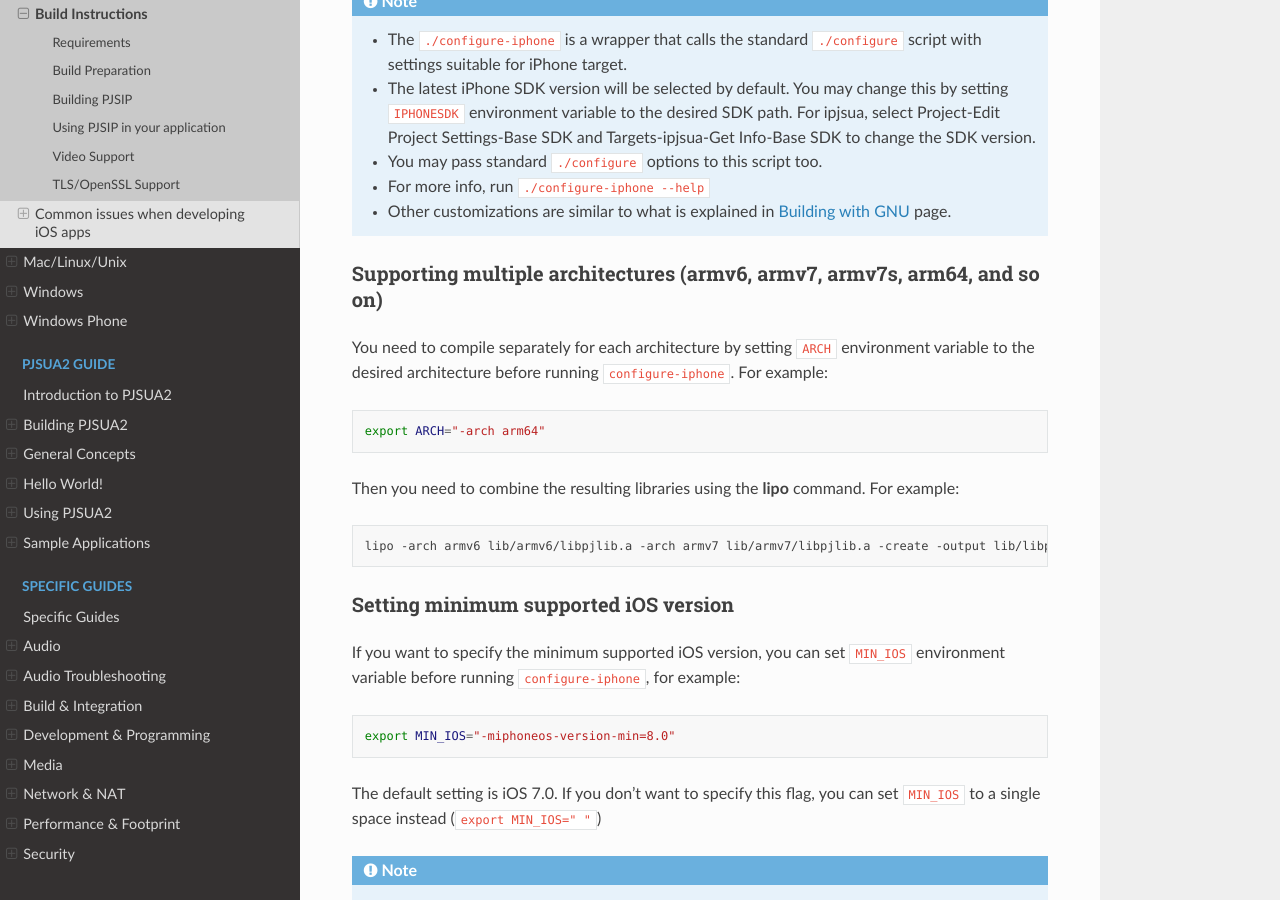
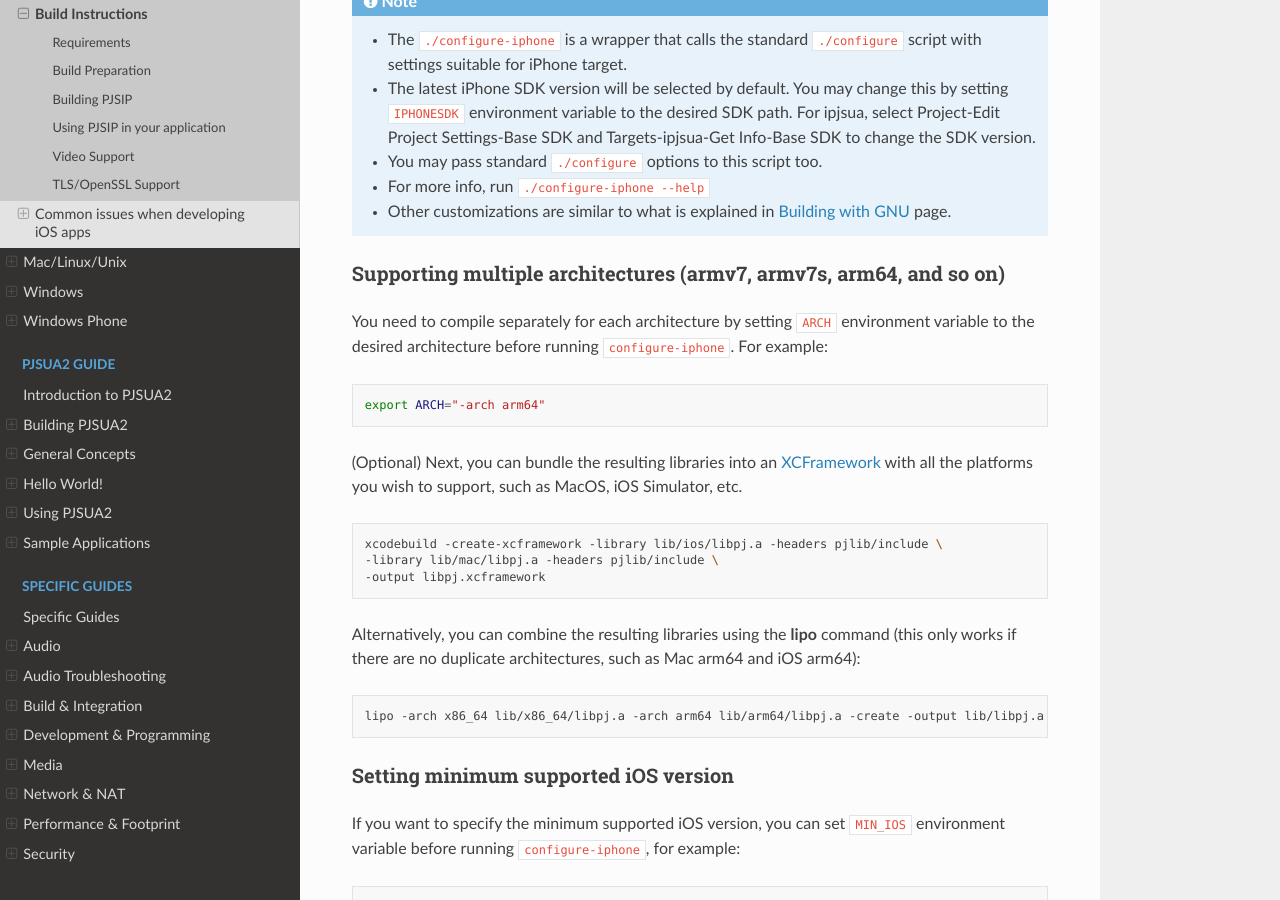
Before and after one commit to pjsip/pjproject_docs, a Sphinx documentation site: the page built from docs/source/get-started/ios/build_instructions.rst, in a window 1280 px wide and 900 px high, scrolled down 1342 px. Built offline with Sphinx 7.4.7 and the Read the Docs theme 2.0.0, drawn with Linux system fonts in a browser that asks for light colours; the version number could not be read and is left out; some of the changed text lies outside the part shown.

Commit message:
Update build_instructions.rst XCFramework

```diff
--- a/docs/source/get-started/ios/build_instructions.rst
+++ b/docs/source/get-started/ios/build_instructions.rst
@@ -57,7 +57,7 @@
    * Other customizations are similar to what is explained in
      :doc:`Building with GNU </get-started/posix/build_instructions>` page.
 
-Supporting multiple architectures (armv6, armv7, armv7s, arm64, and so on)
+Supporting multiple architectures (armv7, armv7s, arm64, and so on)
 ^^^^^^^^^^^^^^^^^^^^^^^^^^^^^^^^^^^^^^^^^^^^^^^^^^^^^^^^^^^^^^^^^^^^^^^^^^
 
 You need to compile separately for each architecture by setting ``ARCH`` environment
@@ -68,12 +68,19 @@
 
    export ARCH="-arch arm64"
 
-Then you need to combine the resulting libraries using the **lipo** command.
-For example:
+(Optional) Next, you can bundle the resulting libraries into an `XCFramework <https://developer.apple.com/documentation/xcode/creating-a-multi-platform-binary-framework-bundle#Generate-the-XCFramework-bundle>`__ with all the platforms you wish to support, such as MacOS, iOS Simulator, etc.
 
 .. code-block:: shell
 
-   lipo -arch armv6 lib/armv6/libpjlib.a -arch armv7 lib/armv7/libpjlib.a -create -output lib/libpjlib.a
+  xcodebuild -create-xcframework -library lib/ios/libpj.a -headers pjlib/include \
+  -library lib/mac/libpj.a -headers pjlib/include \
+  -output libpj.xcframework
+
+Alternatively, you can combine the resulting libraries using the **lipo** command (this only works if there are no duplicate architectures, such as Mac arm64 and iOS arm64):
+
+.. code-block:: shell
+
+   lipo -arch x86_64 lib/x86_64/libpj.a -arch arm64 lib/arm64/libpj.a -create -output lib/libpj.a
 
 Setting minimum supported iOS version
 ^^^^^^^^^^^^^^^^^^^^^^^^^^^^^^^^^^^^^
```
